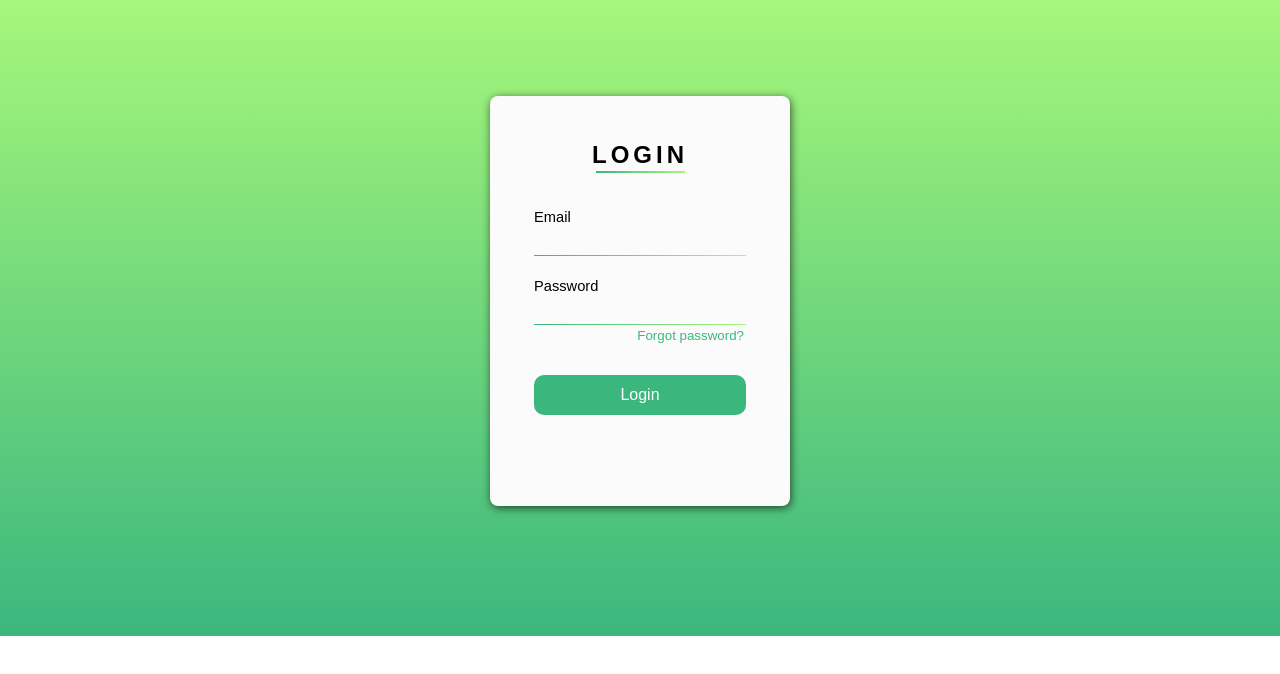
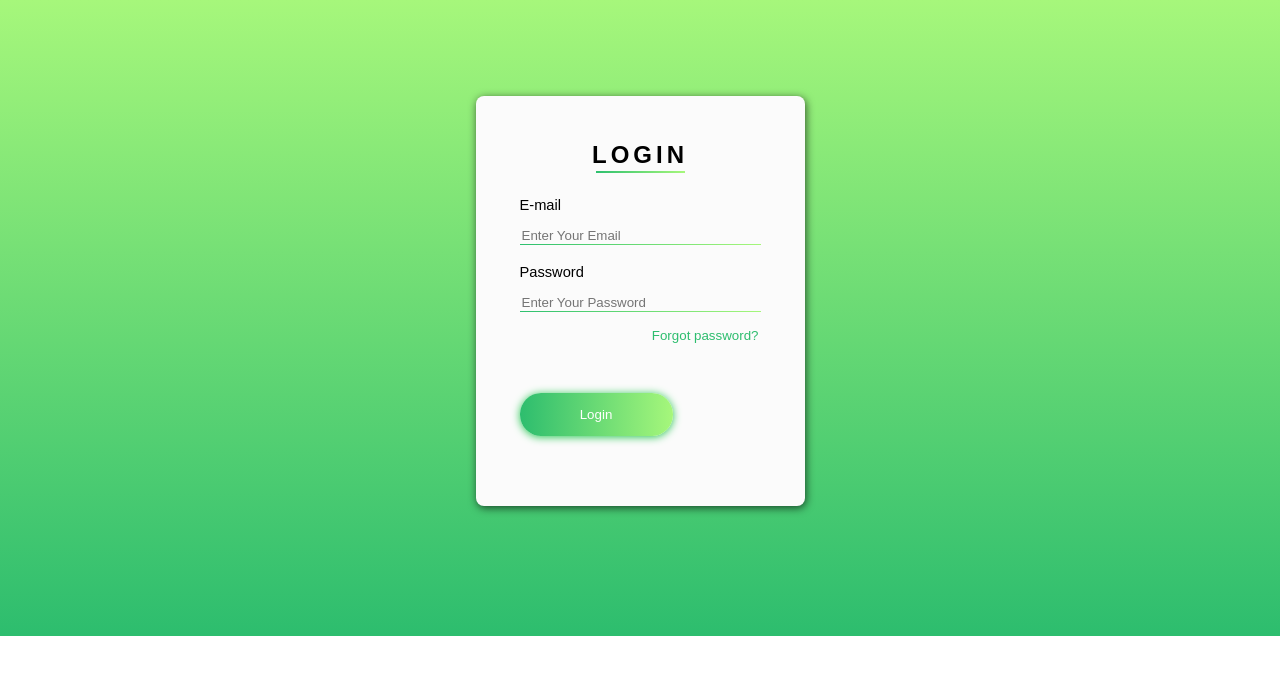
Before and after one commit to Bose14/DellKart, a plain HTML site: page Grocery Store Website/Grocery Store Website/html/login.html in a window 1280 px wide. Drawn offline with Linux system fonts and the light colour scheme.

Commit message:
changes by Bose

```diff
--- a/Grocery Store Website/Grocery Store Website/css/style1.css
+++ b/Grocery Store Website/Grocery Store Website/css/style1.css
@@ -2,7 +2,7 @@ a {
     text-decoration: none;
   }
   body {
-    background: -webkit-linear-gradient(bottom, #3bb77e, #a6f77b);
+    background: -webkit-linear-gradient(bottom, #2dbd6e, #a6f77b);
     background-repeat: no-repeat;
   }
   label {
@@ -10,7 +10,7 @@ a {
     font-size: 11pt;
   }
   #forgot-pass {
-    color: #3bb77e;
+    color: #2dbd6e;
     font-family: "Raleway", sans-serif;
     font-size: 10pt;
     margin-top: 3px;
@@ -22,7 +22,7 @@ a {
     box-shadow: 1px 2px 8px rgba(0, 0, 0, 0.65);
     height: 410px;
     margin: 6rem auto 8.1rem auto;
-    width: 300px;
+    width: 329px;
   }
   #card-content {
     padding: 12px 44px;
@@ -34,22 +34,42 @@ a {
     padding-top: 13px;
     text-align: center;
   }
-  #login-btn{
-    background-color:#3bb77e;
-    color: #fff;
-    border:none;
-    border-radius:10px;
-    height: 40px;
-    font-size: medium;
+  #signup {
+    color: #2dbd6e;
+    font-family: "Raleway", sans-serif;
+    font-size: 10pt;
+    margin-top: 16px;
+    text-align: center;
+  }
+  #submit-btn {
+    background: -webkit-linear-gradient(right, #a6f77b, #2dbd6e);
+    border: none;
+    border-radius: 21px;
+    box-shadow: 0px 1px 8px #24c64f;
+    cursor: pointer;
+    color: white;
+    font-family: "Raleway SemiBold", sans-serif;
+    height: 42.3px;
+    margin: 0 auto;
+    margin-top: 50px;
+    transition: 0.25s;
+    width: 153px;
+  }
+  #submit-btn:hover {
+    box-shadow: 0px 1px 18px #24c64f;
   }
 
+  .user-email{
+    text-decoration: none;
+
+  }
   .form {
     align-items: left;
     display: flex;
     flex-direction: column;
   }
   .form-border {
-    background: -webkit-linear-gradient(right, #a6f77b, #3bb77e);
+    background: -webkit-linear-gradient(right, #a6f77b, #2ec06f);
     height: 1px;
     width: 100%;
   }
@@ -60,7 +80,7 @@ a {
     padding-top: 14px;
   }
   .underline-title {
-    background: -webkit-linear-gradient(right, #a6f77b, #3bb77e);
+    background: -webkit-linear-gradient(right, #a6f77b, #2ec06f);
     height: 2px;
     margin: -1.1rem auto 0 auto;
     width: 89px;
--- a/Grocery Store Website/Grocery Store Website/html/login.html
+++ b/Grocery Store Website/Grocery Store Website/html/login.html
@@ -19,19 +19,17 @@
                 <h2>LOGIN</h2>
                 <div class="underline-title"></div>
               </div>
-              <form method="post" class="form">
-                <label for="user-email" style="padding-top:13px">Email </label>
-                <input id="user-email" class="form-content" type="email" name="email" autocomplete="on" id="email" required />
+            <div>
+                <label for="user-email" style="padding-top:22px">E-mail</label><br>
+                <input type="email" id="user-email" placeholder="Enter Your Email" class="form-content"><br>
+                <div class="form-border"></div><br>
+                <label for="user-password" style="padding-top:22px">Password</label><br>
+                <input type="password" id="user-password" class="form-content" placeholder="Enter Your Password"><br>
                 <div class="form-border"></div>
-                <label for="user-password" style="padding-top:22px">Password</label>
-                <input id="user-password" class="form-content" type="password" name="password" id="pass" required />
-                <div class="form-border"></div>
-                <a href="#">
-                  <legend id="forgot-pass">Forgot password?</legend>
-                </a>
-                <p id="error" style="color:red"></p>
-                <button id="login-btn" type="submit" onclick="loginbut()">Login</button>
-              </form>
+                <p id="error2" style="color:red"></p>
+                <a href="forgot.html"><legend id="forgot-pass">Forgot password?</legend></a>
+                <button type="submit" onclick="login()" id="submit-btn">Login</button>
+            </div>
             </div>
           </div>
     </div>
--- a/Grocery Store Website/Grocery Store Website/js/database.js
+++ b/Grocery Store Website/Grocery Store Website/js/database.js
@@ -11,22 +11,22 @@
 
 
 // Initialize Firebase
-const app =firebase.initializeApp(firebaseConfig);
+firebase.initializeApp(firebaseConfig);
 const auth=firebase.auth();
 const database=firebase.database();
-var database_ref = database.ref();
-const storage = firebase.storage();
 
-function loginbut()
-{
-  var email=document.getElementById("email").value;
-  var pass=document.getElementById("pass").value;
-  auth.signInWithEmailAndPassword(email, pass).then(()=>{
-    var user=auth.currentUser;
-    var uid=user.uid;
-    console.log(uid);
+function login(){
+
+  var log_email=document.getElementById("user-email").value;
+  var log_password=document.getElementById("user-password").value;
+
+  auth.signInWithEmailAndPassword(log_email,log_password).then(()=>{
+      var user=auth.currentUser;
+      var uid=user.uid;
+      console.log(uid)
+      window.location.replace("../html/home.html  ")
   })
-  .catch((error)=>
-  {
-    document.getElementById('error').innerHTML=error.message;
-  })}
+  .catch((error)=>{
+      document.getElementById("error2").innerHTML="Invalid Credintials";
+  })
+}
```
